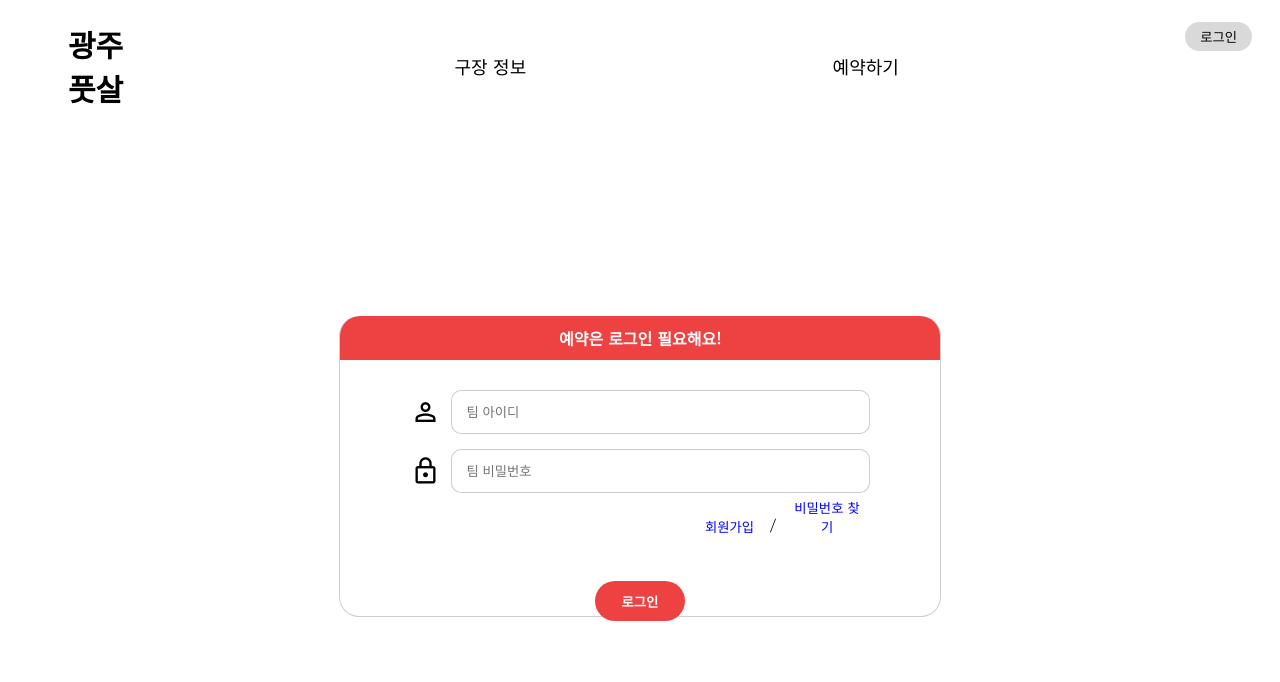
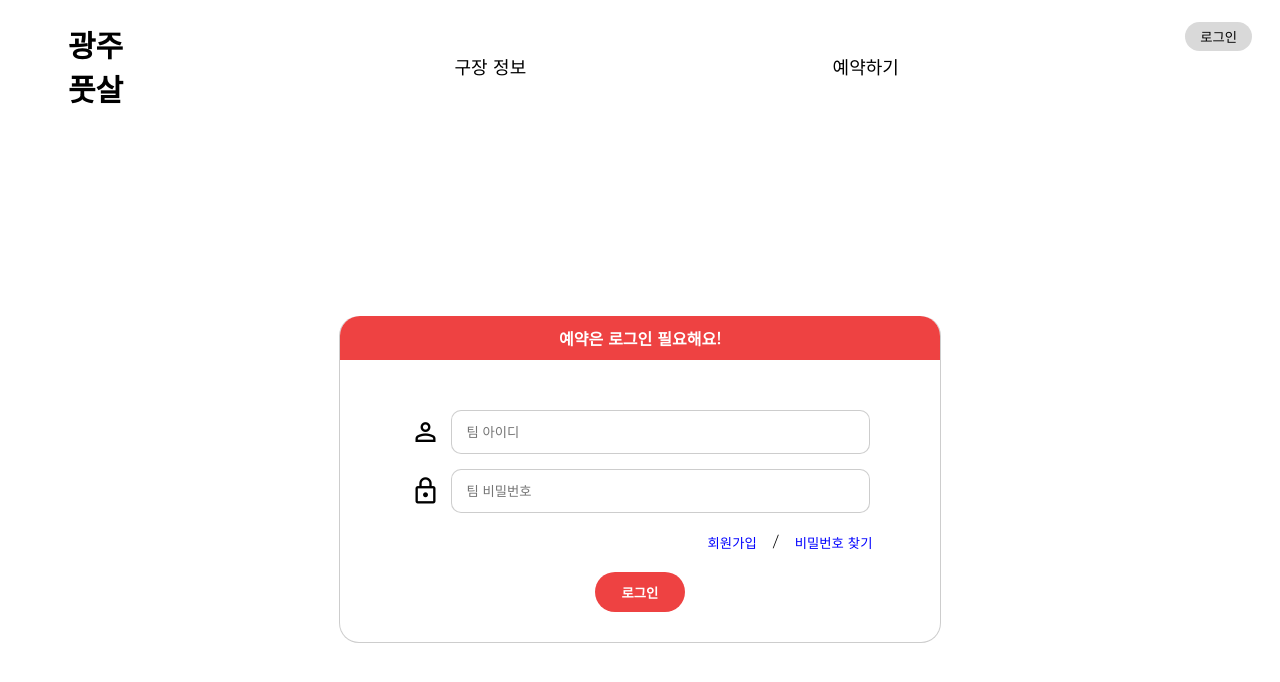
Before and after one commit to minji2219/fusal-matching-fe, a React (Create React App) app: page /login in a window 1280 px wide. Shown: the top 682 px of the page. Built offline with nearby package versions, Linux system fonts and the light colour scheme.

Commit message:
login페이지 수정 및 localStorage에 userId, token값 저장
*rightLogin이라는 context 대신 token값 사용하여 로그인 상태 확인

```diff
--- a/src/App.css
+++ b/src/App.css
@@ -25,3 +25,12 @@ a {
   max-width: 1300px;
   margin: auto;
 }
+input {
+  padding-left: 15px;
+  margin-left: 10px;
+  outline: none;
+  width: 400px;
+  height: 40px;
+  border-radius: 10px;
+  border: 1px solid rgba(128, 128, 128, 0.397);
+}
--- a/src/App.js
+++ b/src/App.js
@@ -20,7 +20,7 @@ const Layout = () => {
   );
 };
 function App() {
-  const { rightLogin } = useContext(UserContext);
+  const accessToken = localStorage.getItem("access_token");
   return (
     <div className="App">
       <link
@@ -29,23 +29,17 @@ function App() {
       />
       <Routes>
         <Route path="/" element={<Layout />}>
-          {rightLogin ? (
-            <>
-              <Route path="/mypage" element={<MyPage />} />
-              <Route path="*" element={<Navigate replace to="/" />} />
-            </>
-          ) : (
-            <>
           <Route index element={<ListPage />} />
           <Route path="/info/:index" element={<DetailPage />} />
           <Route path="/reserve" element={<ReservePage />} />
           <Route path="/login" element={<LoginPage />} />
           <Route path="/membership" element={<MembershipPage />} />
           <Route path="/pwfind" element={<FindPage />} />
+          {accessToken ? (
+            <Route path="/mypage" element={<MyPage />} />
+          ) : (
             <Route path="*" element={<Navigate replace to="/" />} />
-            </>
           )}
-          {/* TODO:mypage는 로그인 상태일때만 보이게 예외처리하기 */}
         </Route>
       </Routes>
     </div>
--- a/src/components/MenuBar.js
+++ b/src/components/MenuBar.js
@@ -1,12 +1,16 @@
-import React, { useContext, useState } from "react";
+import React from "react";
 import "../css/components/MenuBar.css";
-import { Link, useLocation, useNavigate } from "react-router-dom";
-import { UserContext } from "../context/UserContext";
+import { Link, useLocation } from "react-router-dom";
 
 const MenuBar = () => {
-  const { rightLogin, setRightLogin } = useContext(UserContext);
-  const navigate = useNavigate();
+  const accessToken = localStorage.getItem("access_token");
   const location = useLocation();
+
+  const logout = () => {
+    localStorage.removeItem("access_token");
+    localStorage.removeItem("userId");
+    window.location.replace("/");
+  };
 
   return (
     <ul className="menubar">
@@ -32,29 +36,17 @@ const MenuBar = () => {
         </Link>
       </li>
 
-      {rightLogin ? (
+      {accessToken ? (
         <div>
           <Link to="/mypage">
             <button className="mypage__btn">Mypage</button>
           </Link>
-          <li
-            className="login__btn"
-            //TODO:router 예외처리시 삭제될 코드
-            onClick={() => {
-              navigate("/");
-            }}
-          >
-            <button
-              onClick={() => {
-                setRightLogin(false);
-              }}
-            >
-              로그아웃
-            </button>
+          <li className="menu--login__btn">
+            <button onClick={logout}>로그아웃</button>
           </li>
         </div>
       ) : (
-        <li className="login__btn">
+        <li className="menu--login__btn">
           <Link to="login">
             <button>로그인</button>
           </Link>
--- a/src/components/ReserveModal.js
+++ b/src/components/ReserveModal.js
@@ -1,11 +1,11 @@
-import React, { useContext, useState } from "react";
+import React, { useState } from "react";
 import "../css/components/ReserveModal.css";
 import { useNavigate } from "react-router-dom";
-import { UserContext } from "../context/UserContext";
 import { apiPost } from "../helper/api";
 
 const ReserveModal = ({ fetchField, reserveSort, setModalState, field }) => {
-  const { rightLogin, idData } = useContext(UserContext);
+  const accessToken = localStorage.getItem("access_token");
+  const userId = localStorage.getItem("userId");
   const [modalTitle, setModalTitle] = useState("이 일정으로 예약할까요?");
   const [headColor, setHeadColor] = useState("#EE8042"); //오렌지색
   const navigate = useNavigate();
@@ -13,14 +13,14 @@ const ReserveModal = ({ fetchField, reserveSort, setModalState, field }) => {
   const applyMatching = async () => {
     const postData = {
       matchingId: field.matchingId,
-      teamId: idData,
+      teamId: userId,
     };
     await apiPost("matching/apply", postData);
   };
 
   const createMatching = async () => {
     const postData = {
-      team: idData,
+      team: userId,
       stadium: field.stadiumId,
       field: field.id,
       allRental: reserveSort === "allRental" ? true : false,
@@ -28,15 +28,15 @@ const ReserveModal = ({ fetchField, reserveSort, setModalState, field }) => {
     await apiPost("matching/create", postData);
   };
 
-  const matchingReserve = () => {
-    if (rightLogin) {
+  const matchingReserve = async () => {
+    if (accessToken) {
       try {
         if (field.team) {
           //한팀이 신청한 필드에 매칭신청을 할때
-          applyMatching();
+          await applyMatching();
         } else {
           //아무도 신청하지 않은 필드에 매칭신청을 할때
-          createMatching();
+          await createMatching();
         }
         fetchField();
         setModalTitle("예약이 완료되었습니다 !");
--- a/src/css/components/MenuBar.css
+++ b/src/css/components/MenuBar.css
@@ -15,7 +15,7 @@
 .menu--reserve {
   font-size: 18px;
 }
-.login__btn {
+.menu--login__btn {
   position: relative;
   top: -30px;
   right: 20px;
--- a/src/css/pages/LoginPage.css
+++ b/src/css/pages/LoginPage.css
@@ -1,61 +1,53 @@
-.loginbox{
-  margin:200px auto;
-  width:600px;
-  height:300px;
-  border:1px solid rgba(128, 128, 128, 0.397);
-  border-top:none;
+.login__box {
+  margin: 200px auto;
+  width: 600px;
+  border: 1px solid rgba(128, 128, 128, 0.397);
+  border-top: none;
   border-radius: 20px;
 }
-.login_ment{
-  font-weight:600;
-  color:white;
+.login__head {
+  font-weight: 600;
+  color: white;
   text-align: center;
-  padding:10px;
-  background-color:#EE4242;
-  border-radius:20px 20px 0 0;
+  padding: 10px;
+  background-color: #ee4242;
+  border-radius: 20px 20px 0 0;
 }
-input{
-  padding-left:15px;
-  margin-left:10px;
-  outline:none;
-  width:400px;
-  height:40px;
-  border-radius:10px;
-  border:1px solid rgba(128, 128, 128, 0.397);
-}
-.login_input{
-  margin-top:30px;
-  display:flex;
+.login__content {
+  margin: 50px 0 30px 0;
+  display: flex;
   flex-direction: column;
   align-items: center;
-  gap:15px;
+  gap: 15px;
 }
-.btn_make{
-  margin-left:350px;
+.input__icon {
+  display: flex;
+  align-items: center;
+}
+.login__btns {
+  margin-left: 300px;
+}
+.membership__btn,
+.find__btn {
   background-color: transparent;
-  color:blue;
+  color: blue;
 }
-.btn_find{
-  width:100px;
-  background-color: transparent;
-  color:blue;
+.membership__btn:hover,
+.find__btn :hover {
+  text-decoration: underline;
+  color: rgb(44, 44, 243);
 }
-.btn_make:hover,
-.btn_find:hover{
-  text-decoration:underline;
-  color:rgb(44, 44, 243);
+.login__btn {
+  display: block;
+  width: 90px;
+  height: 40px;
+  color: white;
+  font-weight: 600;
+  background-color: #ee4242;
+  /* margin: 20px auto; */
 }
-.btn_login{
-  display:block;
-  width:90px;
-  height:40px;
-  color:white;
-  font-weight:600;
-  background-color: #EE4242;
-  margin:20px auto;
-}
-.login_err{
-  font-size:14px;
-  color:#EE4242;
+.login__error-ment {
+  font-size: 14px;
+  color: #ee4242;
   text-align: center;
 }
--- a/src/pages/LoginPage.js
+++ b/src/pages/LoginPage.js
@@ -1,74 +1,34 @@
-import React, { useContext, useEffect, useState } from "react";
+import React, { useState } from "react";
 import "../css/pages/LoginPage.css";
-import ListPage from "../pages/ListPage.js";
 import { Link, useNavigate } from "react-router-dom";
-import { UserContext } from "../context/UserContext";
-import axios from "axios";
 import { apiPost } from "../helper/api.js";
 
 const LoginPage = () => {
-  const [id, setId] = useState();
-  const [pw, setPw] = useState();
-  const [hidden, setHidden] = useState("hidden");
+  const [id, setId] = useState("");
+  const [pw, setPw] = useState("");
+  const [loginErrDisplay, setLoginErrDisplay] = useState("none");
   const navigate = useNavigate();
-  const { rightLogin, setRightLogin, setAccessToken, setIdData, idData } =
-    useContext(UserContext);
 
-  const saveId = (e) => {
-    setId(e.target.value);
-  };
-  const savePw = (e) => {
-    setPw(e.target.value);
-  };
-
-  let token;
-  const fetchLogin = async () => {
+  const login = async () => {
     const postData = {
       id: id,
       password: pw,
     };
     const data = await apiPost("teams/login", postData);
-    token = data.accessToken;
-    setAccessToken(token);
-    setIdData(data.id);
-    checkLogin();
-    // try {
-    //   const result = await axios.post(
-    //     "https://6f2b-121-147-100-85.ngrok-free.app/teams/login",
-    //     {
-    //       id: id,
-    //       password: pw,
-    //       headers: {
-    //         "Content-Type": `application/json`,
-    //         "ngrok-skip-browser-warning": "69420",
-    //       },
-    //     }
-    //   );
-
-    //   checkLogin();
-    // } catch (err) {
-    //   console.log("err입니당~", err);
-    // }
+    if (data) {
+      localStorage.setItem("access_token", data.accessToken);
+      localStorage.setItem("userId", data.id);
+      navigate("/");
+    } else {
+      setLoginErrDisplay("block");
+    }
   };
 
-  const checkLogin = () => {
-    if (token) {
-      setRightLogin(true);
-    } else {
-      setRightLogin(false);
-      setHidden("visible");
-    }
-  };
   return (
-    <div>
-      {rightLogin ? (
-        navigate("/")
-      ) : (
-        <>
-          <div className="loginbox">
-            <div className="login_ment">예약은 로그인 필요해요!</div>
-            <div className="login_input">
-              <div style={{ display: "flex", alignItems: "center" }}>
+    <div className="login__box">
+      <div className="login__head">예약은 로그인 필요해요!</div>
+      <div className="login__content">
+        <div className="input__icon">
           <span
             style={{ fontSize: "30px" }}
             className="material-symbols-outlined"
@@ -77,12 +37,11 @@ const LoginPage = () => {
           </span>
           <input
             placeholder="팀 아이디"
-                  onChange={(e) => {
-                    saveId(e);
-                  }}
+            value={id}
+            onChange={(e) => setId(e.target.value)}
           />
         </div>
-              <div style={{ display: "flex", alignItems: "center" }}>
+        <div className="input__icon">
           <span
             style={{ fontSize: "30px" }}
             className="material-symbols-outlined"
@@ -92,34 +51,34 @@ const LoginPage = () => {
           <input
             type="password"
             placeholder="팀 비밀번호"
-                  onChange={(e) => {
-                    savePw(e);
-                  }}
+            value={pw}
+            onChange={(e) => setPw(e.target.value)}
           />
         </div>
-            </div>
-            <div>
-              <button className="btn_make">
+
+        <div className="login__btns">
+          <button className="membership__btn">
             <Link to="/membership" style={{ color: "blue" }}>
               회원가입
             </Link>
           </button>
           <span>/</span>
-              <button className="btn_find">
+          <button className="find__btn">
             <Link to="/pwfind" style={{ color: "blue" }}>
               비밀번호 찾기
             </Link>
           </button>
         </div>
-            <div className="login_err" style={{ visibility: `${hidden}` }}>
+        <div
+          className="login__error-ment"
+          style={{ display: `${loginErrDisplay}` }}
+        >
           아이디 또는 비밀번호를 잘못 입력했습니다.
         </div>
-            <button className="btn_login" onClick={fetchLogin}>
+        <button className="login__btn" onClick={login}>
           로그인
         </button>
       </div>
-        </>
-      )}
     </div>
   );
 };
```
Also changed, not shown: public/manifest.json. Lines whose indentation alone changed are shown as unchanged.
